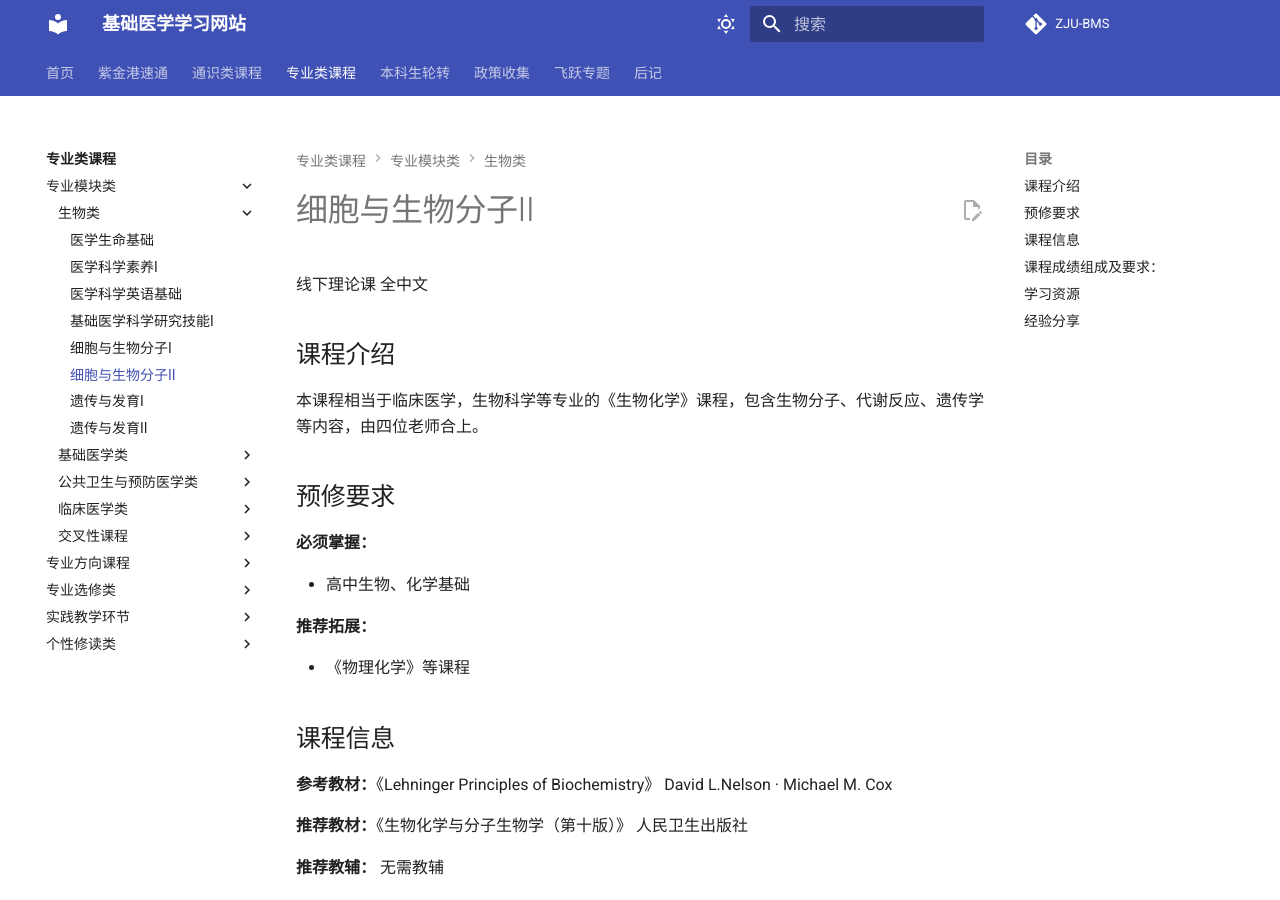
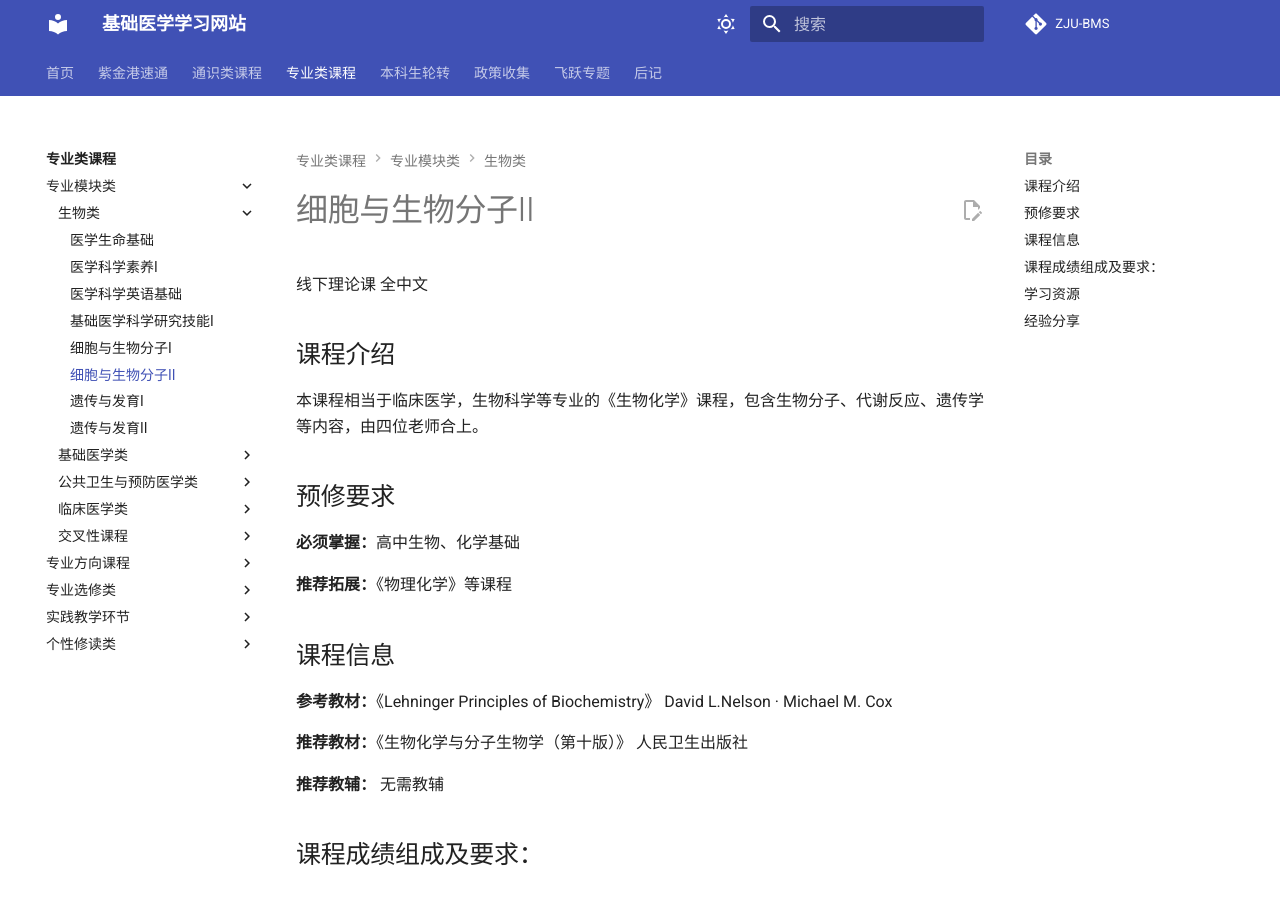
Before and after one commit to GuChL9/site-test, an MkDocs documentation site: the page built from docs/zhuanye/zymk/swl/xbyswfz2/xbyswfz2.md, in a window 1280 px wide and 900 px high. Built offline with MkDocs 1.6.1 and Material for MkDocs 9.7.7, drawn with Linux system fonts in a browser that asks for light colours; comment, search, counter and statistics services are not loaded.

```diff
--- a/docs/zhuanye/zymk/swl/xbyswfz2/xbyswfz2.md
+++ b/docs/zhuanye/zymk/swl/xbyswfz2/xbyswfz2.md
@@ -12,13 +12,9 @@ comments: true
 
 ## 预修要求
 
-**必须掌握：**
+**必须掌握：**高中生物、化学基础
 
-- 高中生物、化学基础
-
-**推荐拓展：**
-
-- 《物理化学》等课程
+**推荐拓展：**《物理化学》等课程
 
 ## 课程信息
 
```
